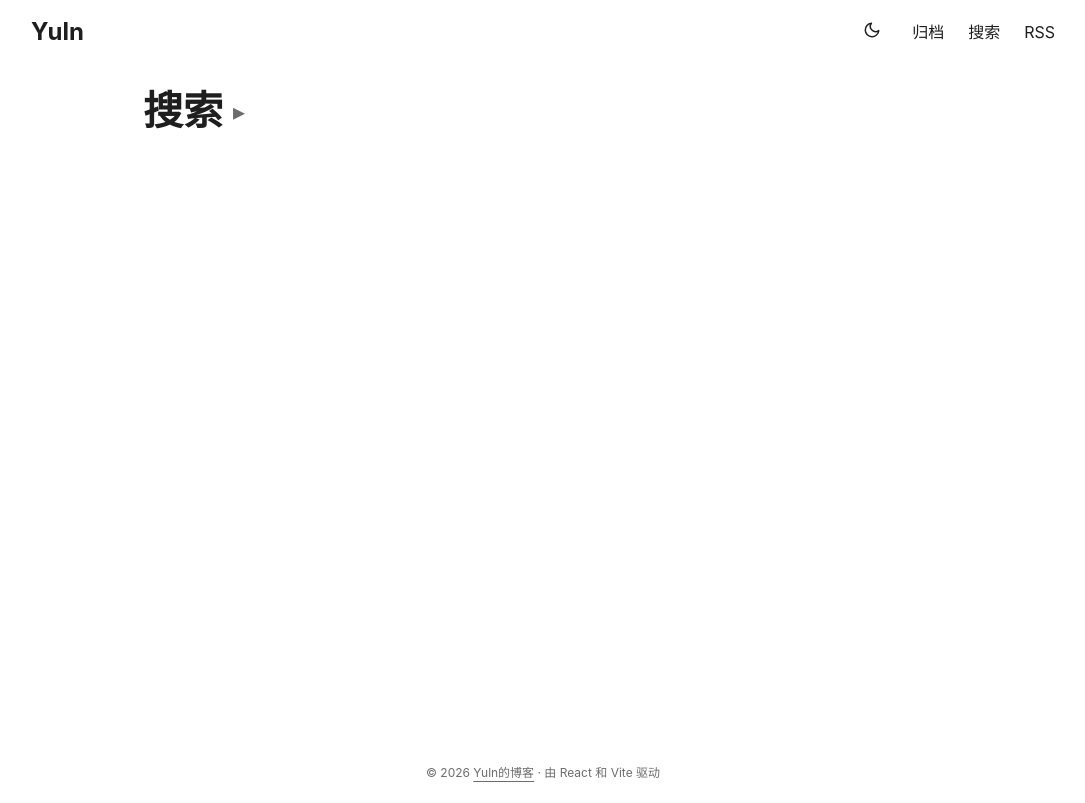
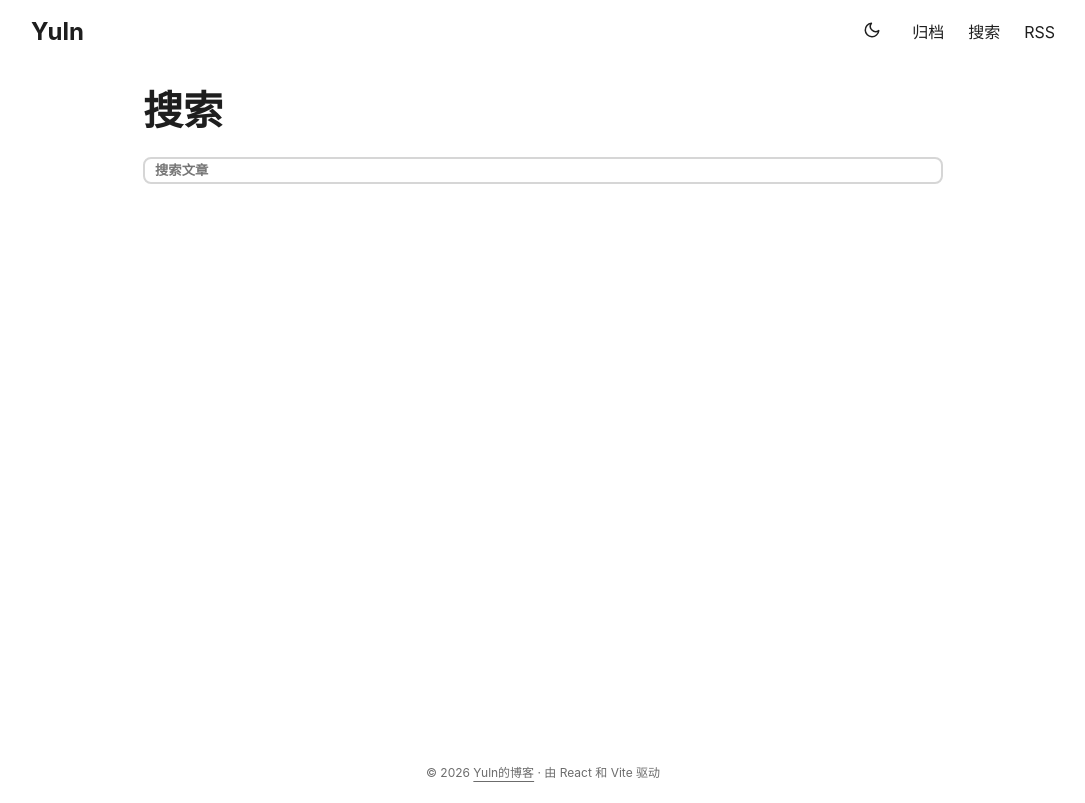
Before and after one commit to ShiMahiru/RouterKit, a React (Vite) app: page /search in a window 1280 px wide. Shown: the whole page, without its empty margins (97-1182 px from the left). Built offline with nearby package versions, Linux system fonts and the light colour scheme.

Commit message:
revert: restore original search page and CSS

```diff
--- a/src/app.css
+++ b/src/app.css
@@ -394,142 +394,66 @@ body button {
 	transform: scale(1.04);
 }
 
-.pm-search-toggle {
-	display: flex;
-	align-items: center;
-	gap: 10px;
-	background: none;
-	border: none;
-	cursor: pointer;
-	color: var(--pm-primary);
-	font-family: inherit;
-	padding: 0;
-}
-
-.pm-search-toggle h1 {
-	margin: 0;
-	font-size: 40px;
-	line-height: 1.2;
-	font-weight: 700;
-	pointer-events: none;
-}
-
-.pm-search-toggle .pm-search-arrow {
-	font-size: 24px;
-	color: var(--pm-secondary);
-	transition: transform 0.2s ease;
-}
-
 .pm-searchbox {
 	margin-top: var(--pm-content-gap);
-	animation: pm-searchbox-slide 0.25s ease;
-}
-
-@keyframes pm-searchbox-slide {
-	from { opacity: 0; transform: translateY(-10px); }
-	to { opacity: 1; transform: translateY(0); }
 }
 
 .pm-searchbox input {
 	width: 100%;
-	padding: 10px 14px;
-	font-size: 16px;
+	padding: 4px 10px;
 	color: var(--pm-primary);
-	font-weight: 500;
+	font-weight: 700;
 	background: var(--pm-theme);
 	border: 2px solid var(--pm-tertiary);
 	border-radius: var(--pm-radius);
 	outline: 0;
-	transition: border-color 0.2s ease;
-}
-
-.pm-searchbox input:focus {
-	border-color: var(--pm-secondary);
 }
 
 .pm-search-results {
 	display: flex;
 	flex-direction: column;
-	gap: 8px;
+	gap: 10px;
 	width: 100%;
 	margin: var(--pm-content-gap) 0;
 	padding: 0;
 	list-style: none;
 }
 
-.pm-search-item {
+.pm-search-results li {
+	position: relative;
 	display: flex;
 	align-items: center;
 	justify-content: space-between;
-	width: 100%;
-	padding: 14px 18px;
-	font-size: 18px;
-	font-weight: 500;
-	color: var(--pm-primary);
+	padding: 10px 15px;
 	background: var(--pm-entry);
 	border: 1px solid var(--pm-border);
 	border-radius: var(--pm-radius);
-	cursor: pointer;
-	transition: border-color 0.2s ease, background 0.2s ease;
-	font-family: inherit;
+	font-weight: 500;
+	transition:
+		transform 0.25s ease,
+		border-color 0.25s ease;
 }
 
-.pm-search-item:hover {
+.pm-search-results li:hover,
+.pm-search-results li:focus-within {
+	transform: translateY(-2px);
 	border-color: var(--pm-tertiary);
-	background: var(--pm-code-bg);
 }
 
-.pm-search-item.open {
-	border-color: var(--pm-tertiary);
-	border-bottom-left-radius: 0;
-	border-bottom-right-radius: 0;
+.pm-search-results h2 {
+	margin: 0;
+	font-size: 20px;
+	line-height: 1.3;
 }
 
-.pm-search-arrow {
-	flex-shrink: 0;
+.pm-search-results p {
+	margin: 4px 0 0;
+	color: var(--pm-secondary);
 	font-size: 14px;
-	color: var(--pm-secondary);
-	transition: transform 0.2s ease;
-}
-
-.pm-search-detail {
-	padding: 14px 18px;
-	background: var(--pm-entry);
-	border: 1px solid var(--pm-border);
-	border-top: none;
-	border-bottom-left-radius: var(--pm-radius);
-	border-bottom-right-radius: var(--pm-radius);
-	animation: pm-search-slide 0.2s ease;
-}
-
-@keyframes pm-search-slide {
-	from { opacity: 0; transform: translateY(-8px); }
-	to { opacity: 1; transform: translateY(0); }
-}
-
-.pm-search-detail p {
-	margin: 0 0 12px;
-	color: var(--pm-secondary);
-	font-size: 15px;
-	line-height: 1.6;
-}
-
-.pm-search-link {
-	display: inline-block;
-	font-size: 14px;
-	font-weight: 600;
-	color: var(--pm-primary);
-	text-decoration: underline;
-	text-underline-offset: 4px;
-}
-.pm-search-link:hover {
-	color: var(--pm-secondary);
 }
 
 .pm-search-empty {
 	color: var(--pm-secondary);
-	text-align: center;
-	padding: 24px 0;
 }
 
 .pm-post-header {
--- a/src/routes/SearchPage.tsx
+++ b/src/routes/SearchPage.tsx
@@ -1,86 +1,60 @@
-import { useEffect, useMemo, useRef, useState } from 'react';
+import { useEffect, useMemo, useState } from 'react';
 import { siteConfig } from '../config';
 import { getDisplayPosts, createPostSearchText } from '$lib/utils/posts';
 
 export default function SearchPage() {
 	const posts = useMemo(() => getDisplayPosts(), []);
-	const [open, setOpen] = useState(false);
 	const [query, setQuery] = useState('');
-	const [expanded, setExpanded] = useState<string | null>(null);
-	const inputRef = useRef<HTMLInputElement>(null);
 
 	useEffect(() => {
 		document.title = `搜索 - ${siteConfig.title}`;
 	}, []);
 
-	useEffect(() => {
-		if (open) inputRef.current?.focus();
-	}, [open]);
+	const normalize = (v: string) => v.trim().toLowerCase();
+	const term = normalize(query);
 
 	const results = useMemo(() => {
-		const term = query.trim().toLowerCase();
 		if (!term) return [];
 		return posts.filter(post => {
 			const haystack = createPostSearchText(post);
 			return haystack.includes(term);
 		});
-	}, [posts, query]);
+	}, [posts, term]);
 
 	return (
 		<main className="pm-main">
 			<header className="pm-page-header">
-				<button
-					className={`pm-search-toggle${open ? ' open' : ''}`}
-					onClick={() => { setOpen(!open); if (open) { setQuery(''); setExpanded(null); } }}
-					aria-expanded={open}
-				>
 				<h1>搜索</h1>
-					<span className="pm-search-arrow">{open ? '▾' : '▸'}</span>
-				</button>
 			</header>
-
-			{open && (
 			<div className="pm-searchbox">
 				<input
-						ref={inputRef}
 					value={query}
-						onChange={(e) => { setQuery(e.target.value); setExpanded(null); }}
+					onChange={(e) => setQuery(e.target.value)}
 					type="search"
-						placeholder="输入关键词搜索文章..."
+					placeholder="搜索文章"
 					aria-label="搜索文章"
 				/>
 			</div>
-			)}
-
-			{open && (
 			<ul className="pm-search-results" aria-live="polite">
 				{query.trim() && results.length === 0 ? (
 					<li className="pm-search-empty">未找到匹配的文章</li>
 				) : (
-						results.map(post => {
-							const isOpen = expanded === post.slug;
-							return (
+					results.map(post => (
 						<li key={post.slug}>
-									<button
-										className={`pm-search-item${isOpen ? ' open' : ''}`}
-										onClick={() => setExpanded(prev => prev === post.slug ? null : post.slug)}
-										aria-expanded={isOpen}
-									>
-										<span className="pm-search-title">{post.metadata.title}</span>
-										<span className="pm-search-arrow">{isOpen ? '▾' : '▸'}</span>
-									</button>
-									{isOpen && (
-										<div className="pm-search-detail">
-											{post.metadata.description && <p>{post.metadata.description}</p>}
-											<a href={`/posts/${post.slug}`} className="pm-search-link">阅读全文 →</a>
+							<a
+								className="pm-entry-link"
+								href={`/posts/${post.slug}`}
+								aria-label={`文章链接：${post.metadata.title}`}
+							></a>
+							<div>
+								<h2>{post.metadata.title}</h2>
+								<p>{post.metadata.description}</p>
 							</div>
-									)}
+							<span>»</span>
 						</li>
-							);
-						})
+					))
 				)}
 			</ul>
-			)}
 		</main>
 	);
 }
```
Lines whose indentation alone changed are shown as unchanged.
